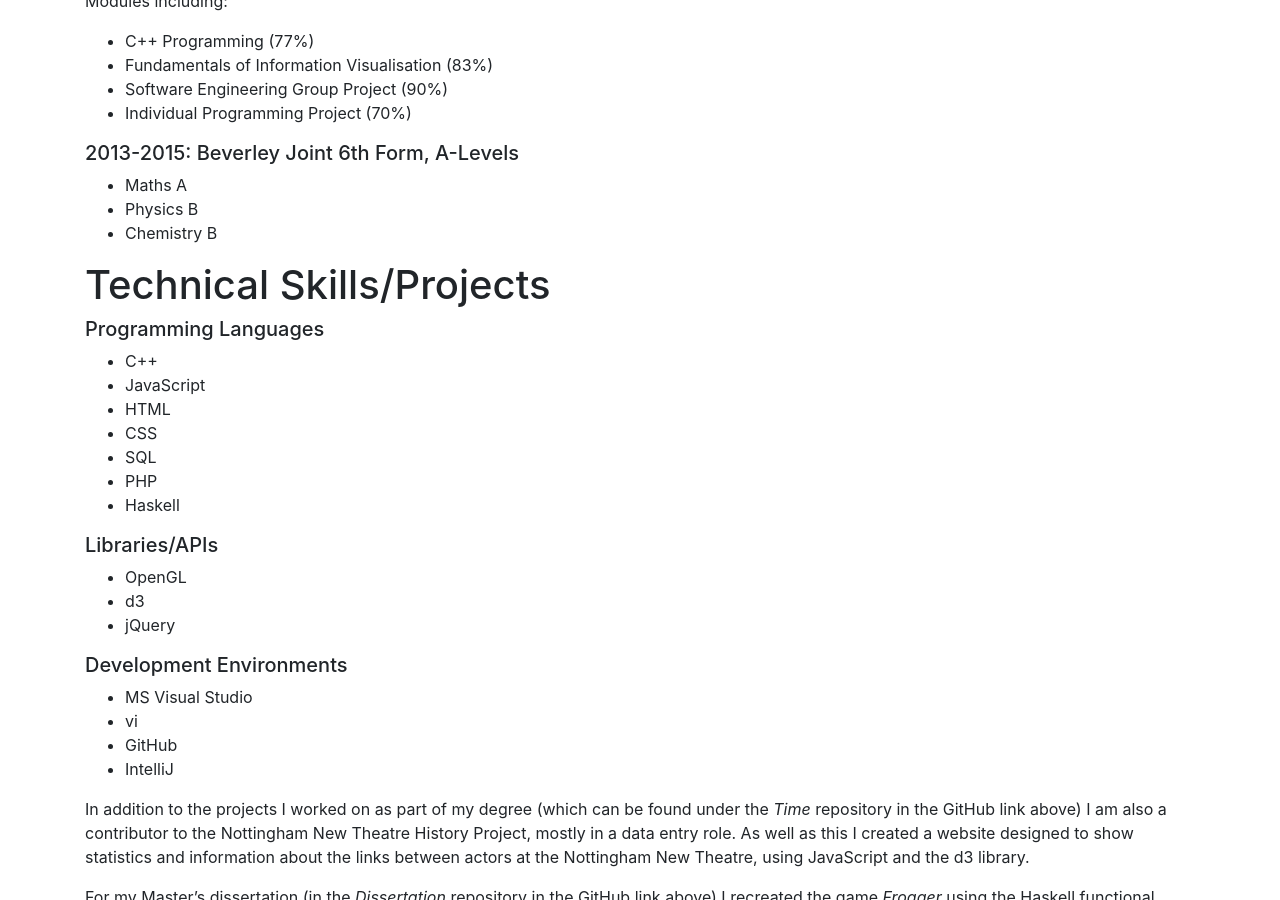
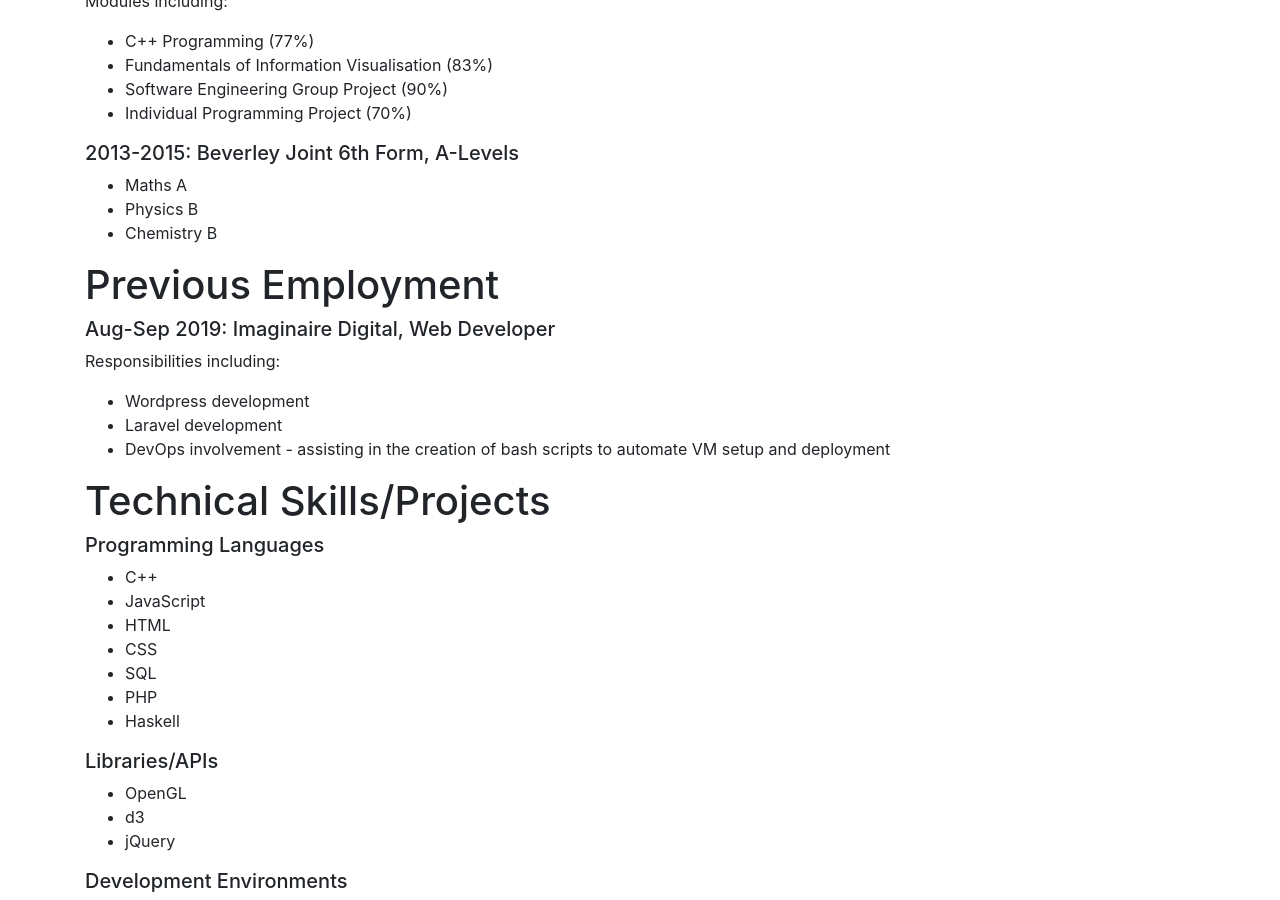
Before and after one commit to GingertronMk1/gingertronmk1.github.io, a Jekyll site: the page built from cvs/dev.md, in a window 1280 px wide and 900 px high, scrolled down 514 px. Built offline with Jekyll 4.4.1, drawn with Linux system fonts in a browser that asks for light colours.

Commit message:
Add Imaginaire employment

```diff
--- a/cvs/dev.md
+++ b/cvs/dev.md
@@ -12,6 +12,16 @@ I am a strong worker under pressure, able to quickly make decisions based on inf
 I am also a strong collaborator within a team, and am always keen to share any experience, tips, or tricks with those who need or want them in order for the team I am a part of to be as strong as it can be.
 
 {% include education.md %}
+
+# Previous Employment
+
+##### Aug-Sep 2019: Imaginaire Digital, Web Developer
+
+Responsibilities including:
+- Wordpress development
+- Laravel development
+- DevOps involvement - assisting in the creation of bash scripts to automate VM setup and deployment
+
 
 # Technical Skills/Projects
 
@@ -38,7 +48,6 @@ I am also a strong collaborator within a team, and am always keen to share any e
 In addition to the projects I worked on as part of my degree (which can be found under the *Time* repository in the GitHub link above) I am also a contributor to the Nottingham New Theatre History Project, mostly in a data entry role.
 As well as this I created a website designed to show statistics and information about the links between actors at the Nottingham New Theatre, using JavaScript and the d3 library.
 
-
 For my Master's dissertation (in the *Dissertation* repository in the GitHub link above) I recreated the game *Frogger* using the Haskell functional programming language.
 Within this I gathered requirements, created a development plan, and implemented an object-oriented approach in the functional language.
 I carried out user testing and adjusted various aspects of the game based upon feedback from the test subjects, as well as making use of the Travis CI suite.
```
